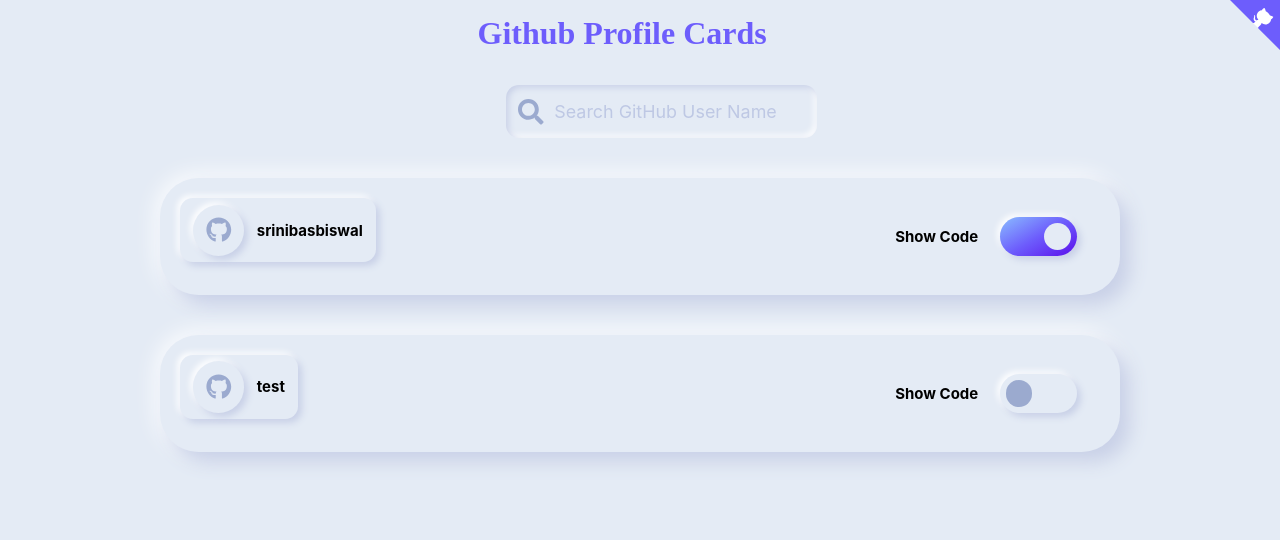
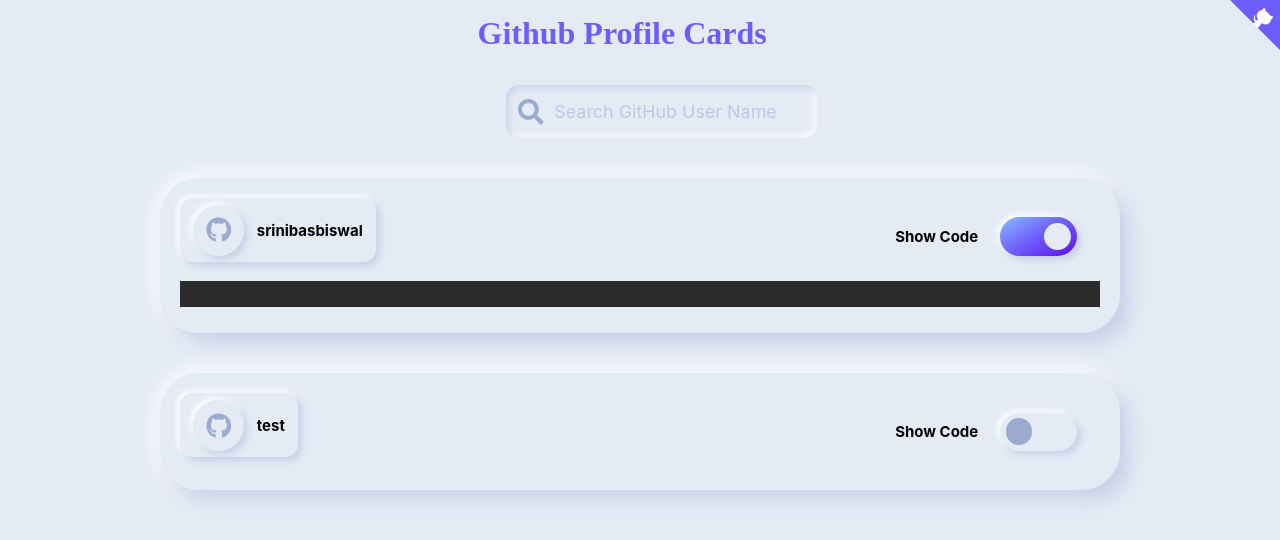
Before and after one commit to srinibasbiswal/Github-Profile-README, a React (Create React App) app: page / in a window 1280 px wide. Both pictures are taken after a click on the label 1038 px from the left and 236 px from the top of the page. Shown: the top 540 px of the page. Built offline with nearby package versions, Linux system fonts and the light colour scheme; a web font is replaced by a local one.

Commit message:
Show Code Component

```diff
--- a/package.json
+++ b/package.json
@@ -13,7 +13,8 @@
     "react": "^16.13.1",
     "react-dom": "^16.13.1",
     "react-markdown": "^4.3.1",
-    "react-scripts": "3.4.3"
+    "react-scripts": "3.4.3",
+    "react-syntax-highlighter": "^13.5.3"
   },
   "scripts": {
     "start": "react-scripts start",
--- a/src/components/ProfileCardComponent.js
+++ b/src/components/ProfileCardComponent.js
@@ -3,6 +3,8 @@
 import ReactMarkdown from "react-markdown";
 import styles from '../stylesheets/style.module.css';
 import { faGithub } from '@fortawesome/free-brands-svg-icons'
+import { Prism as SyntaxHighlighter } from 'react-syntax-highlighter';
+import { darcula } from 'react-syntax-highlighter/dist/esm/styles/prism';
 
 function ProfileCardComponent(props){
 
@@ -41,7 +43,9 @@
             {
                 (currentComponent === 'MarkDownDesign')
                 ?  <ReactMarkdown source={props.markDown}/>
-                : null
+                : <SyntaxHighlighter language="markdown" style={darcula}>
+                    {props.markDown}
+                    </SyntaxHighlighter>
             }
         </div>
 
```
Also changed, not shown: 1 other file (tests, documents, lock files or other folders).
